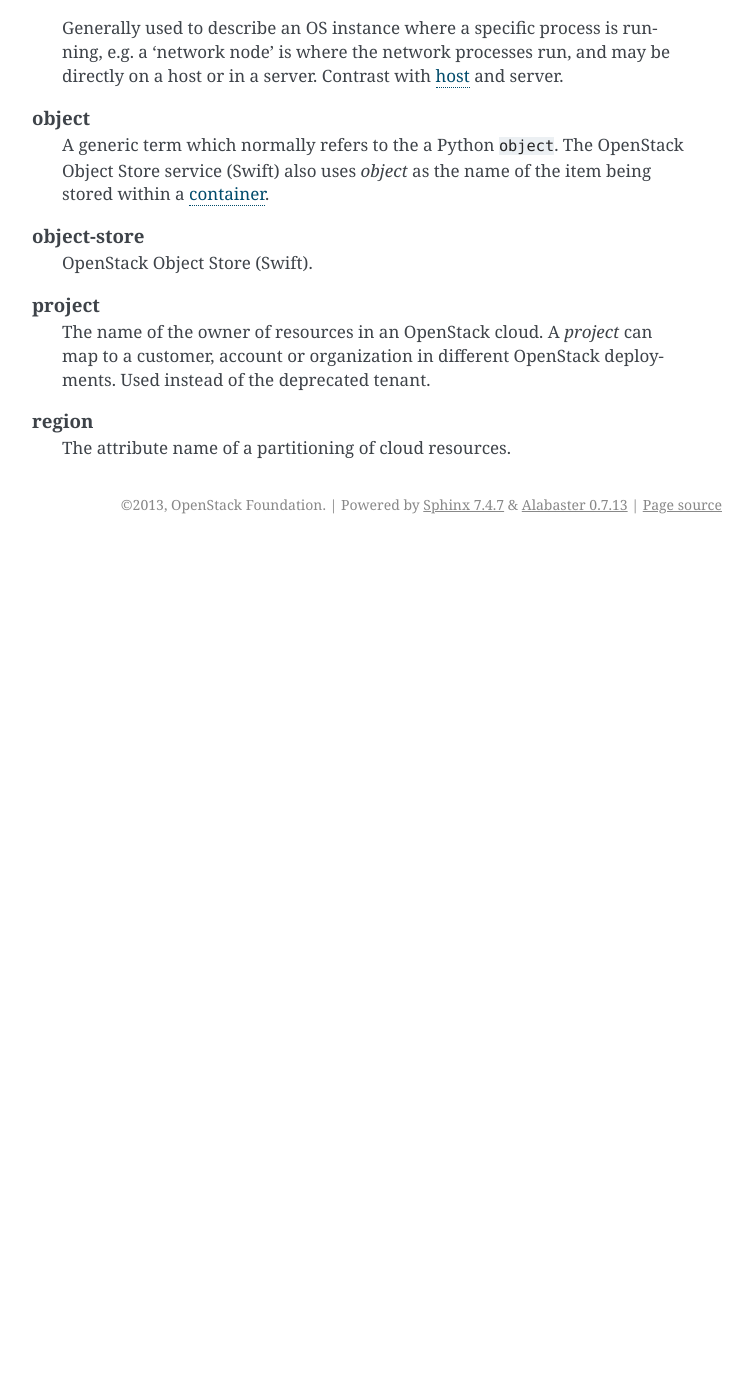
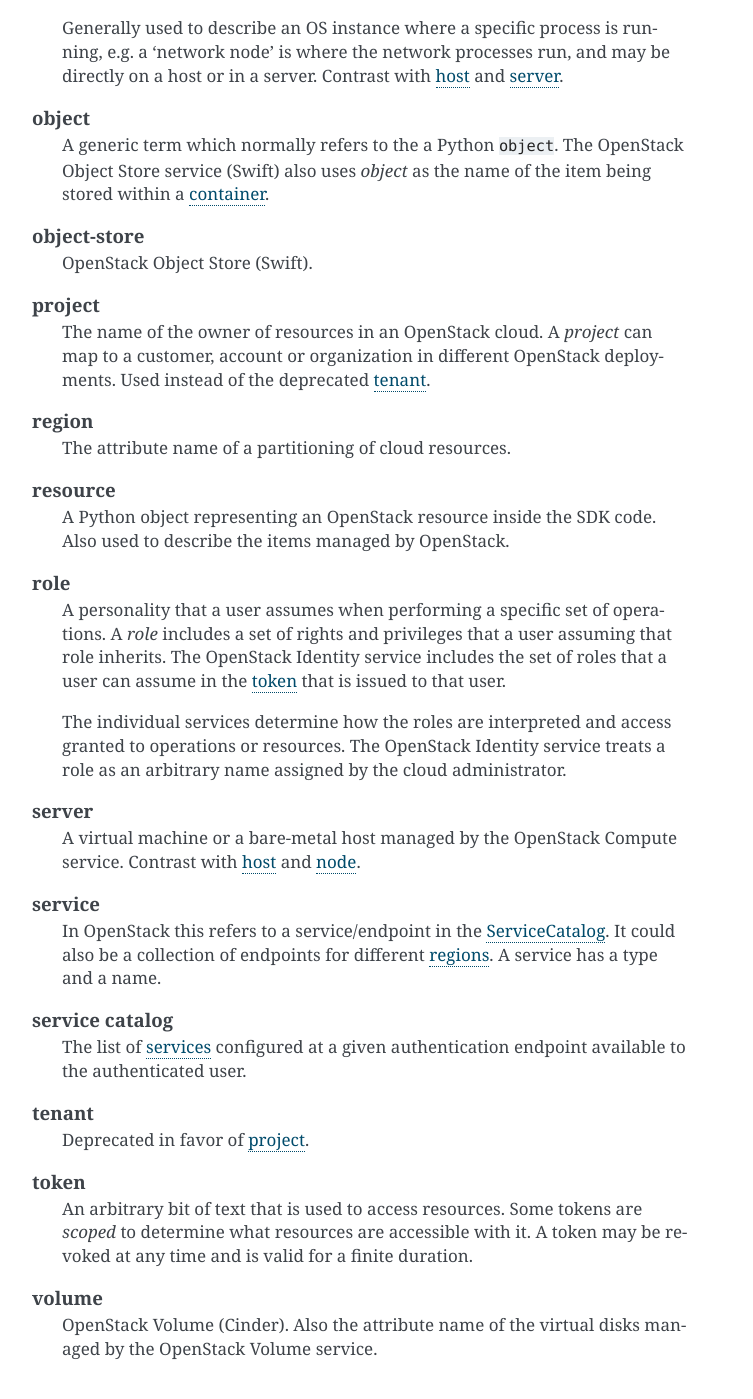
Before and after one commit to openstack/openstacksdk, a Sphinx documentation site: the page built from doc/source/glossary.rst, in a window 1280 px wide and 1400 px high, scrolled down 794 px. Shown: the whole window, without its empty margins (388-1141 px from the left). Built offline with Sphinx 7.4.7, drawn with Linux system fonts in a browser that asks for light colours; before the commit the page ends 1338 px from its top, so only the background shows below that.

Commit message:
Comment in middle of glossary messes it up
The glossary stops at the comment, so I moved the comment to the
top.

Change-Id: I7369899dec602bdc63ee99b2fdfd0753d2df2671

```diff
--- a/doc/source/glossary.rst
+++ b/doc/source/glossary.rst
@@ -1,3 +1,6 @@
+.. TODO(dtroyer): Resource needs further fleshing out, revise once the
+..               object model in the SDK is finalized.
+
 Glossary
 ========
 
```
Also changed, not shown: other parts of doc/source/glossary.rst (+0 -3 lines).
